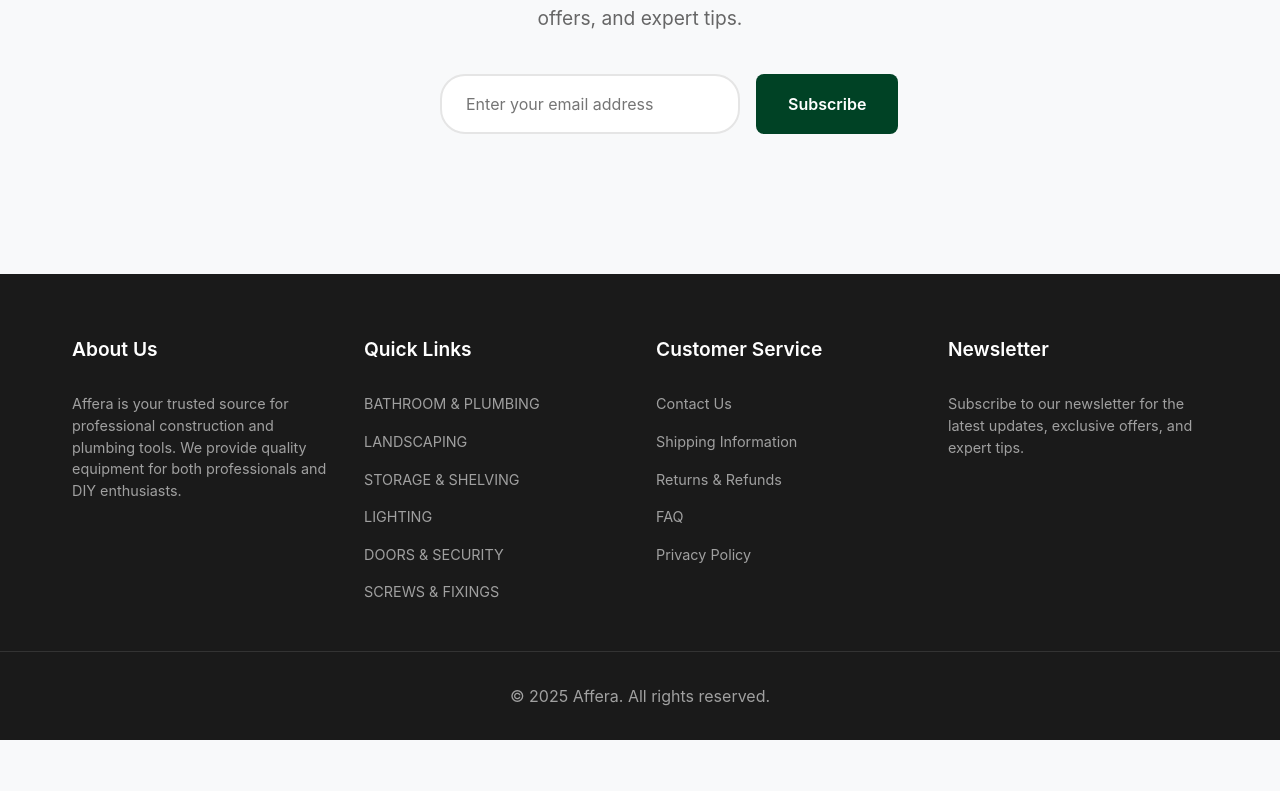
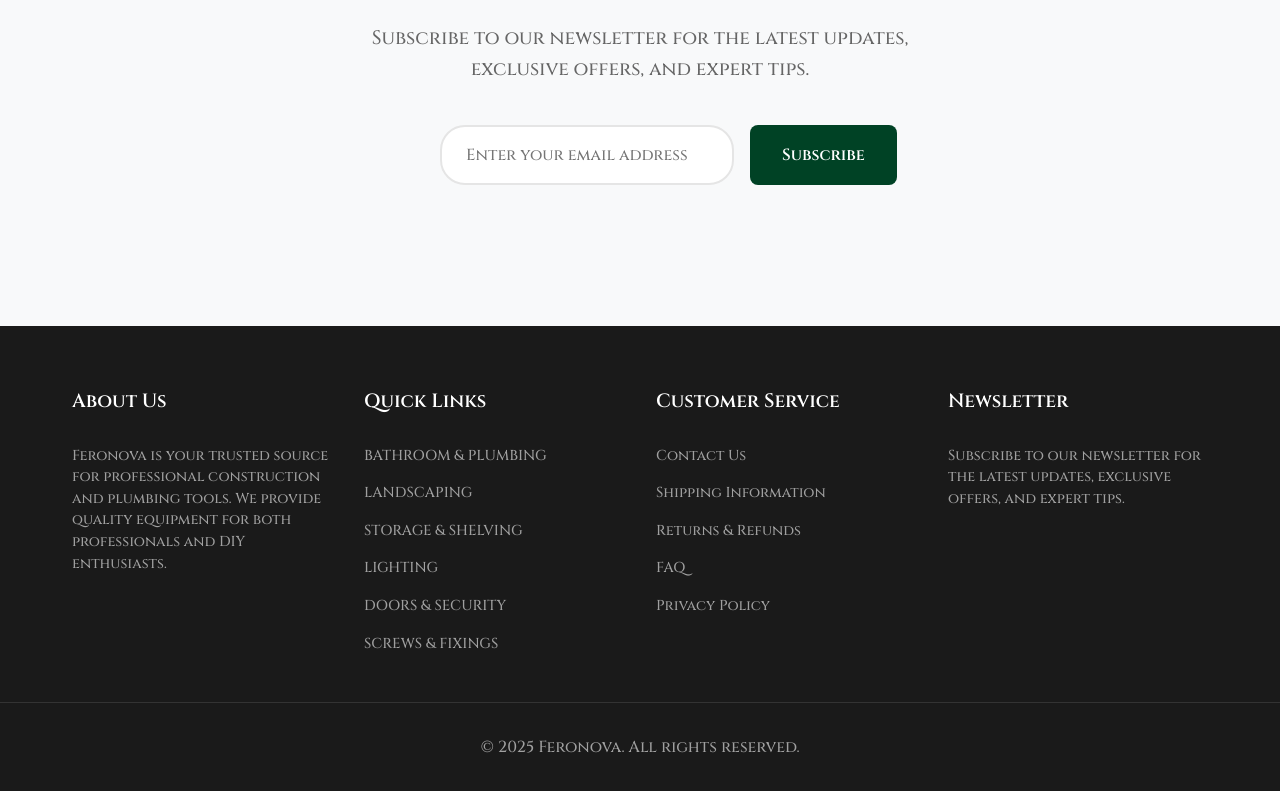
Before and after one commit to baher228/grishinsite, a React (Create React App) app in the folder affera/: page / in a window 1280 px wide. Shown: the part 3609-4400 px from the top of the page. Before the commit the page ends 4349 px from the top, so only its background shows below. Built offline with nearby package versions, Linux system fonts and the light colour scheme; some icons are missing.

Commit message:
Changed font

```diff
--- a/affera/public/index.html
+++ b/affera/public/index.html
@@ -7,14 +7,16 @@
     <meta name="theme-color" content="#2c3e50" />
     <meta
       name="description"
-      content="Affera - Professional Tools for Construction and Plumbing. Quality equipment for professionals and DIY enthusiasts."
+      content="Feronova - Professional Tools for Construction and Plumbing. Quality equipment for professionals and DIY enthusiasts."
     />
+
     <link rel="apple-touch-icon" href="%PUBLIC_URL%/logo192.png" />
     <link rel="manifest" href="%PUBLIC_URL%/manifest.json" />
     <link rel="preconnect" href="https://fonts.googleapis.com">
     <link rel="preconnect" href="https://fonts.gstatic.com" crossorigin>
     <link href="https://fonts.googleapis.com/css2?family=Inter:wght@400;500;600;700;800&display=swap" rel="stylesheet">
-    <title>Affera - Professional Construction & Plumbing Tools</title>
+    <title>Feronova - Professional Construction & Plumbing Tools</title>
+
   </head>
   <body>
     <noscript>You need to enable JavaScript to run this app.</noscript>
--- a/affera/src/components/layout/Footer/Footer.tsx
+++ b/affera/src/components/layout/Footer/Footer.tsx
@@ -1,9 +1,9 @@
-import React from 'react';
-import styled from 'styled-components';
-import { Link } from 'react-router-dom';
-import Container from '../../common/Container';
-import Icon from '../../common/Icon';
-import { FiFacebook, FiInstagram, FiTwitter } from 'react-icons/fi';
+import React from "react";
+import styled from "styled-components";
+import { Link } from "react-router-dom";
+import Container from "../../common/Container";
+import Icon from "../../common/Icon";
+import { FiFacebook, FiInstagram, FiTwitter } from "react-icons/fi";
 
 const FooterWrapper = styled.footer`
   background-color: #1a1a1a;
@@ -86,9 +86,11 @@ const Footer: React.FC = () => {
         <FooterSection>
           <FooterTitle>About Us</FooterTitle>
           <FooterText>
-            Affera is your trusted source for professional construction and plumbing tools.
-            We provide quality equipment for both professionals and DIY enthusiasts.
+            Feronova is your trusted source for professional construction and
+            plumbing tools. We provide quality equipment for both professionals
+            and DIY enthusiasts.
           </FooterText>
+
           <SocialLinks>
             <SocialIcon href="#" target="_blank" rel="noopener noreferrer">
               <Icon icon={FiFacebook} size={24} />
@@ -124,14 +126,15 @@ const Footer: React.FC = () => {
         <FooterSection>
           <FooterTitle>Newsletter</FooterTitle>
           <FooterText>
-            Subscribe to our newsletter for the latest updates, exclusive offers, and expert tips.
+            Subscribe to our newsletter for the latest updates, exclusive
+            offers, and expert tips.
           </FooterText>
           {/* Newsletter form could be added here */}
         </FooterSection>
       </FooterContainer>
       <Copyright>
         <Container>
-          © {new Date().getFullYear()} Affera. All rights reserved.
+          © {new Date().getFullYear()} Feronova. All rights reserved.
         </Container>
       </Copyright>
     </FooterWrapper>
--- a/affera/src/index.css
+++ b/affera/src/index.css
@@ -1,13 +1,20 @@
+@font-face {
+  font-family: "Cinzel Variable";
+  src: url("./fonts/Cinzel-VariableFont_wght.ttf") format("truetype");
+  font-weight: 100 900;
+  font-style: normal;
+}
+
 body {
   margin: 0;
-  font-family: -apple-system, BlinkMacSystemFont, 'Segoe UI', 'Roboto', 'Oxygen',
-    'Ubuntu', 'Cantarell', 'Fira Sans', 'Droid Sans', 'Helvetica Neue',
+  font-family: -apple-system, BlinkMacSystemFont, "Segoe UI", "Roboto", "Oxygen",
+    "Ubuntu", "Cantarell", "Fira Sans", "Droid Sans", "Helvetica Neue",
     sans-serif;
   -webkit-font-smoothing: antialiased;
   -moz-osx-font-smoothing: grayscale;
 }
 
 code {
-  font-family: source-code-pro, Menlo, Monaco, Consolas, 'Courier New',
+  font-family: source-code-pro, Menlo, Monaco, Consolas, "Courier New",
     monospace;
 }
--- a/affera/src/styles/GlobalStyles.ts
+++ b/affera/src/styles/GlobalStyles.ts
@@ -1,4 +1,4 @@
-import { createGlobalStyle } from 'styled-components';
+import { createGlobalStyle } from "styled-components";
 
 const GlobalStyles = createGlobalStyle`
   :root {
@@ -69,9 +69,10 @@ const GlobalStyles = createGlobalStyle`
   }
 
   body {
-    font-family: -apple-system, BlinkMacSystemFont, 'Segoe UI', Roboto, Oxygen,
-      Ubuntu, Cantarell, 'Open Sans', 'Helvetica Neue', sans-serif;
+    font-family: 'Cinzel Variable', sans-serif;
+    font-weight: 500;
     line-height: 1.5;
+
     background-color: var(--background-light);
     color: var(--text-color);
   }
```
Also changed, not shown: affera/src/components/layout/Header/Header.tsx (+40 -23 lines), affera/public/manifest.json, affera/src/fonts/Cinzel-VariableFont_wght.ttf (added), 1 other file (tests, documents, lock files or other folders).
